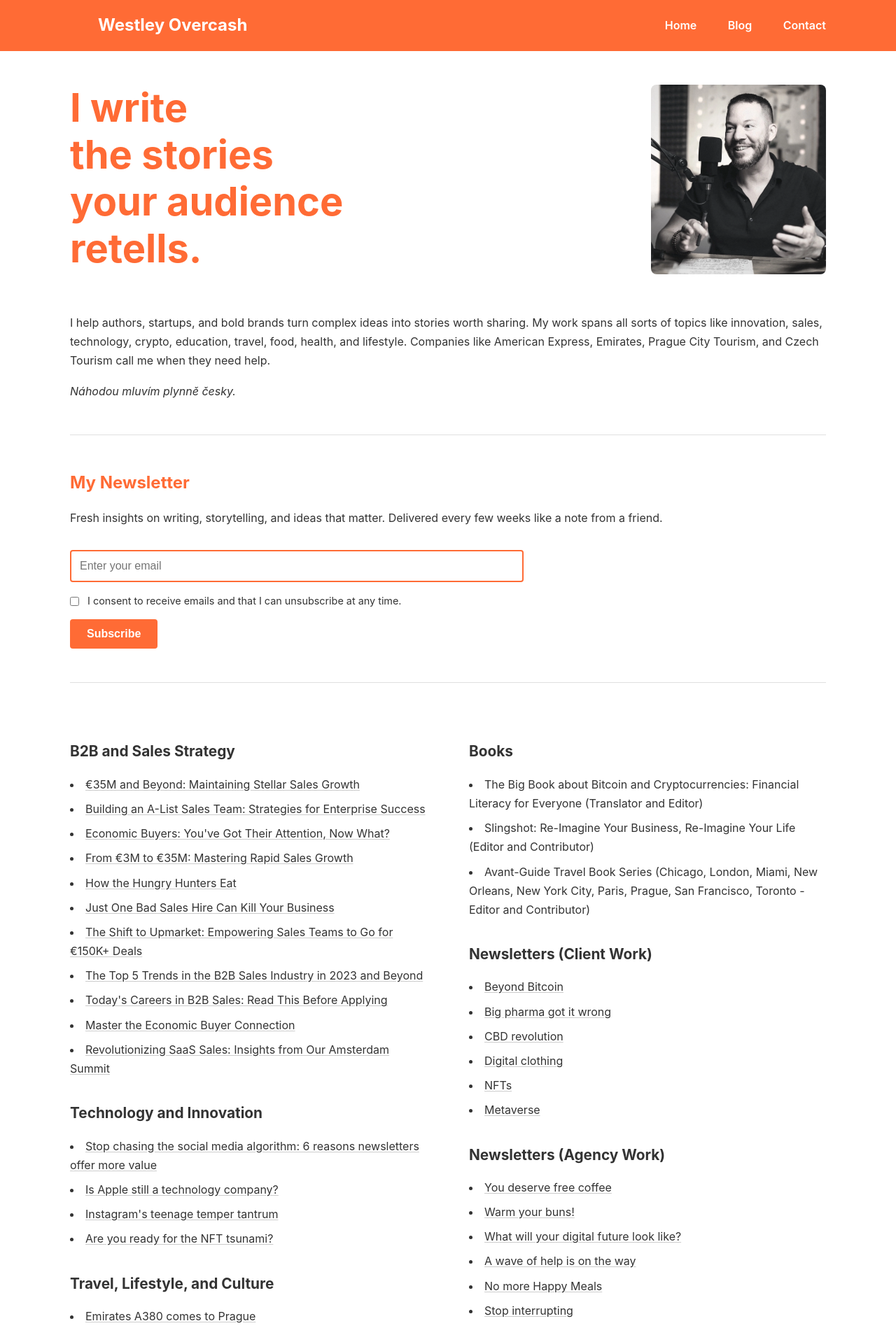
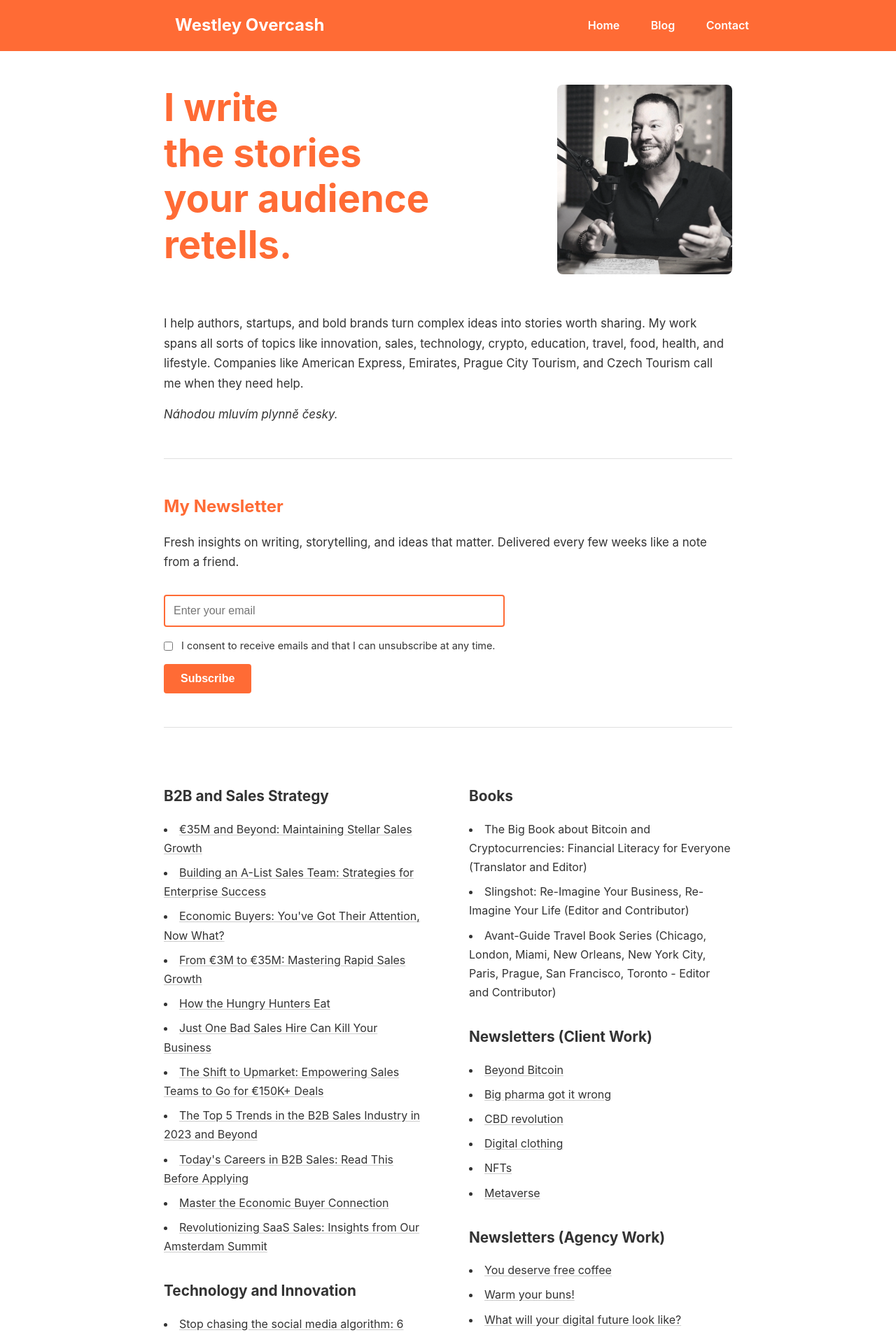
Before and after one commit to westleyovercash/westleyovercash.github.io, a Jekyll site: the page built from index.md, in a window 1280 px wide. Shown: the top 1908 px of the page at 70% size. Built offline with Jekyll 4.4.1, drawn with Linux system fonts in a browser that asks for light colours.

Commit message:
Update default.html

```diff
--- a/_layouts/default.html
+++ b/_layouts/default.html
@@ -27,16 +27,13 @@
       margin-bottom: 3rem;
     }
 
-    /* NAVIGATION */
     nav {
-      max-width: 1200px !important;
-      width: 100% !important;
-      margin: 0 auto !important;
-      padding: 0 60px !important;
+      max-width: 900px;
+      margin: 0 auto;
+      padding: 0 20px;
       display: flex;
       justify-content: space-between;
       align-items: center;
-      box-sizing: border-box !important;
     }
 
     nav a {
@@ -57,23 +54,17 @@
       text-decoration: none;
     }
 
-    /* MAIN LAYOUT */
+    /* Restore ideal reading width + text sizing */
     .wrapper, .page-content, body > div, main {
-      max-width: 1200px !important;
+      max-width: 860px !important;
       width: 100% !important;
       margin: 0 auto !important;
-      padding: 0 60px 4rem 60px !important;
+      padding: 0 24px 4rem 24px !important;
       box-sizing: border-box !important;
     }
 
-    main {
-      display: block;
-    }
-
-    /* TYPOGRAPHY */
     h1 {
-      font-family: -apple-system, BlinkMacSystemFont, "Segoe UI", Arial, sans-serif;
-      font-size: 3.5rem;
+      font-size: 3.4rem;
       line-height: 1.2;
       margin-bottom: 2rem;
       color: #ff6b35;
@@ -81,14 +72,12 @@
     }
 
     h2 {
-      font-family: -apple-system, BlinkMacSystemFont, "Segoe UI", Arial, sans-serif;
       color: #ff6b35;
       font-weight: 700;
       margin: 2rem 0 1rem 0;
     }
 
     h3 {
-      font-family: -apple-system, BlinkMacSystemFont, "Segoe UI", Arial, sans-serif;
       color: #333;
       font-weight: 700;
       margin: 2rem 0 1rem 0;
@@ -97,10 +86,7 @@
 
     p {
       margin-bottom: 1rem;
-    }
-
-    strong {
-      font-weight: 700;
+      font-size: 1.05rem;
     }
 
     a {
@@ -115,8 +101,6 @@
     }
 
     ul {
-      margin-left: 0;
-      padding-left: 0;
       list-style-position: inside;
     }
 
@@ -163,16 +146,9 @@
       margin-top: 4rem;
     }
 
-    /* RESPONSIVE */
-    @media (max-width: 900px) {
-      nav {
-        flex-direction: column;
-        gap: 1rem;
-        padding: 0 30px !important;
-      }
-
+    @media (max-width: 600px) {
       h1 {
-        font-size: 2.5rem;
+        font-size: 2.4rem;
       }
 
       input[type="email"] {
@@ -184,8 +160,13 @@
         width: 100%;
       }
 
-      .wrapper, .page-content, body > div, main {
-        padding: 0 30px 4rem 30px !important;
+      nav {
+        flex-direction: column;
+        gap: 1rem;
+      }
+
+      nav a {
+        margin-left: 0;
       }
     }
   </style>
```
Also changed, not shown: other parts of _layouts/default.html (+0 -1 lines).
